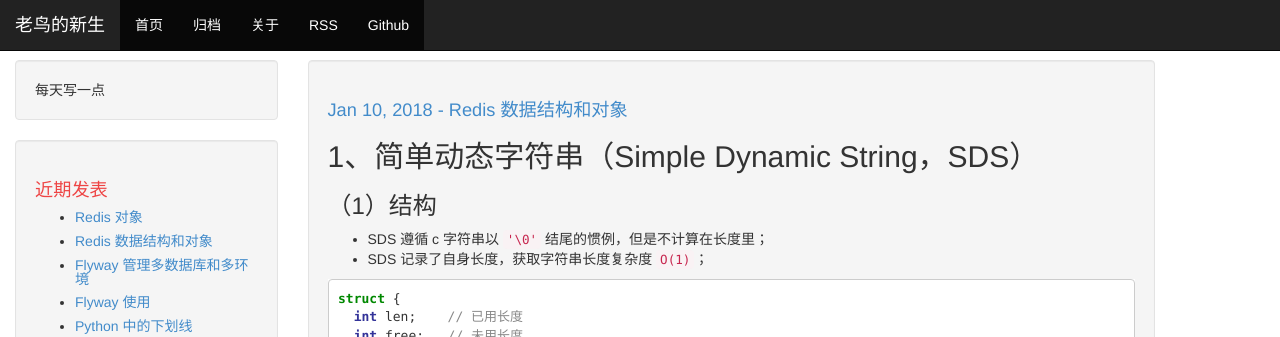
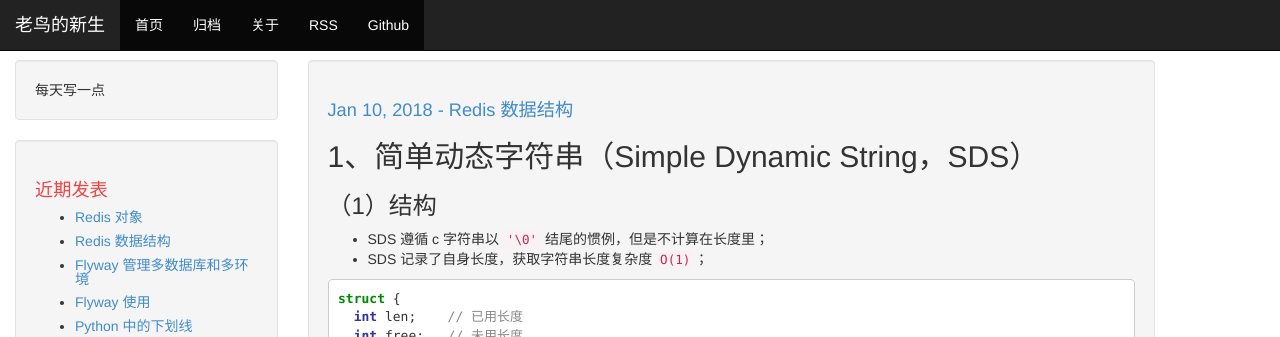
Before and after one commit to jyjsjd/jyjsjd.github.io, a Jekyll site: the page built from _posts/2018-01-10-redis-type.md, in a window 1280 px wide and 900 px high. Shown: the top 337 px of the window. Built offline with Jekyll 4.4.1, drawn with Linux system fonts in a browser that asks for light colours.

Commit message:
redis obj

```diff
--- a/_posts/2018-01-10-redis-type.md
+++ b/_posts/2018-01-10-redis-type.md
@@ -1,11 +1,11 @@
 ---
 layout: post
-title: Redis 数据结构和对象
+title: Redis 数据结构
 category: ['数据库']
 tags: ['数据库']
 author: 景阳
 email:  jyjsjd@hotmail.com
-description: Redis 数据结构和对象
+description: Redis 数据结构
 ---
 
 ## 1、简单动态字符串（Simple Dynamic String，SDS）
```
